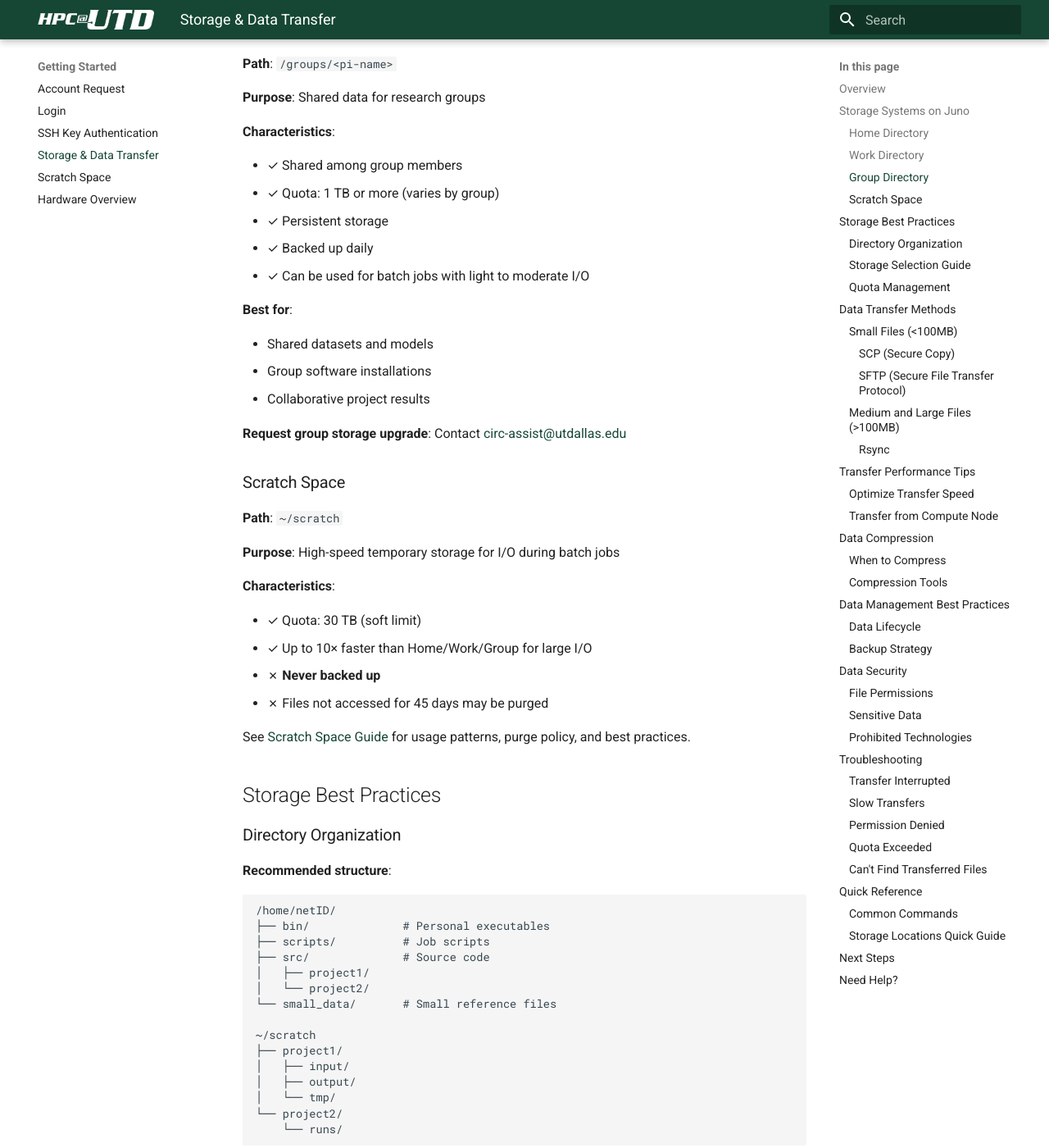
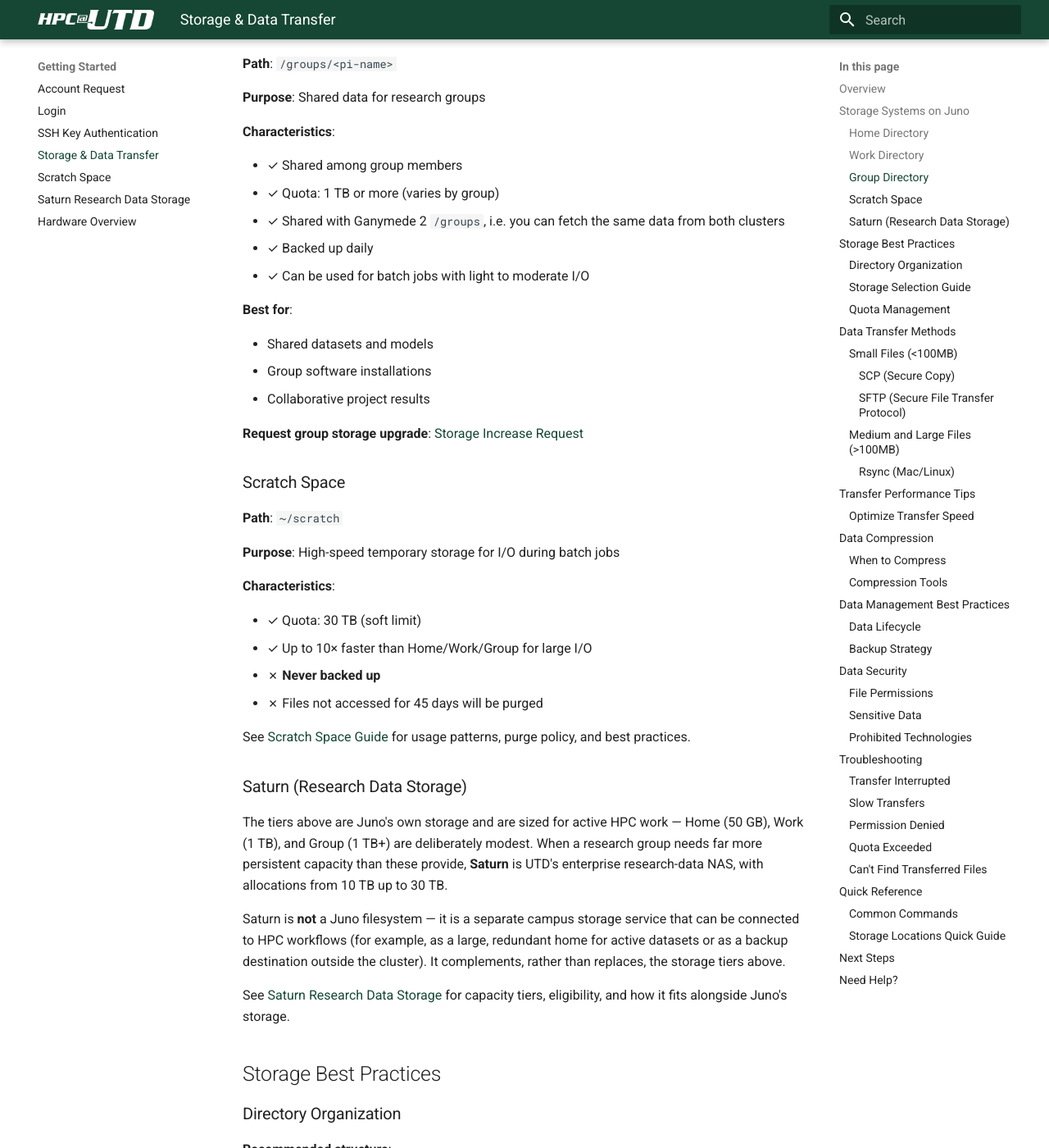
Before and after one commit to utdal/Juno-user-guide, an MkDocs documentation site: the page built from docs/getting-started/storage.md, in a window 1280 px wide and 1400 px high, scrolled down 2512 px. Shown: the whole window at 82% size. Built offline with MkDocs 1.6.1 and Material for MkDocs 9.7.7, drawn with Linux system fonts in a browser that asks for light colours; some of the changed text lies outside the part shown.

Commit message:
Minor fix

````diff
--- a/docs/getting-started/storage.md
+++ b/docs/getting-started/storage.md
@@ -6,7 +6,7 @@
 
 ## Storage Systems on Juno
 
-![Storage tiers — Io (Home, Work, Group) is persistent and backed up daily; Scratch is up to 10× faster for large I/O but is temporary and never backed up.](../images/storage-hierarchy.png)
+![Storage tiers — Io (Home, Work, Group) is persistent with active user login, and backed up daily; Scratch is up to 10× faster for large I/O but is temporary and never backed up.](../images/storage-hierarchy.png)
 
 Juno has two storage tiers:
 
@@ -92,7 +92,7 @@
 
 - ✓ Shared among group members
 - ✓ Quota: 1 TB or more (varies by group)
-- ✓ Persistent storage
+- ✓ Shared with Ganymede 2 `/groups`, i.e. you can fetch the same data from both clusters
 - ✓ Backed up daily
 - ✓ Can be used for batch jobs with light to moderate I/O
 
@@ -102,7 +102,7 @@
 - Group software installations
 - Collaborative project results
 
-**Request group storage upgrade**: Contact [circ-assist@utdallas.edu](mailto:circ-assist@utdallas.edu)
+**Request group storage upgrade**: [Storage Increase Request](https://atlas.utdallas.edu/TDClient/30/Portal/Requests/ServiceOffering/1212/Increase-Storage-Allocation/Request)
 
 ### Scratch Space
 
@@ -115,9 +115,17 @@
 - ✓ Quota: 30 TB (soft limit)
 - ✓ Up to 10× faster than Home/Work/Group for large I/O
 - ✗ **Never backed up**
-- ✗ Files not accessed for 45 days may be purged
+- ✗ Files not accessed for 45 days will be purged
 
 See [Scratch Space Guide](scratch-space.md) for usage patterns, purge policy, and best practices.
+
+### Saturn (Research Data Storage)
+
+The tiers above are Juno's own storage and are sized for active HPC work — Home (50 GB), Work (1 TB), and Group (1 TB+) are deliberately modest. When a research group needs far more persistent capacity than these provide, **Saturn** is UTD's enterprise research-data NAS, with allocations from 10 TB up to 30 TB.
+
+Saturn is **not** a Juno filesystem — it is a separate campus storage service that can be connected to HPC workflows (for example, as a large, redundant home for active datasets or as a backup destination outside the cluster). It complements, rather than replaces, the storage tiers above.
+
+See [Saturn Research Data Storage](saturn.md) for capacity tiers, eligibility, and how it fits alongside Juno's storage.
 
 
 ## Storage Best Practices
@@ -180,6 +188,7 @@
 3. Move data to scratch
 4. Archive to external storage
 5. Request quota increase (if justified)
+6. Consider requesting a [Saturn allocation](saturn.md) for large, persistent research data
 
 **Request quota increase**:
 
@@ -235,9 +244,13 @@
 - **WinSCP**: Windows only, free
 - **Cyberduck**: Mac/Windows, free
 
+!!! tip "Resuming interrupted transfers in FileZilla"
+
+    Like `rsync -P` (`--partial`), FileZilla can resume transfers after a dropped connection. Interrupted files move to the **Failed transfers** tab, and FileZilla reconnects and resumes from where it left off (downloads, and uploads where the server supports it — Juno's SFTP does). You can tune automatic retries and reconnect behavior under **Settings → Transfers** and **Settings → Connection**.
+
 ### Medium and Large Files (>100MB)
 
-#### Rsync
+#### Rsync (Mac/Linux)
 
 **Advantages**:
 
@@ -314,26 +327,6 @@
 tar xzf data.tar.gz
 ```
 
-### Transfer from Compute Node
-
-For very large transfers that may take hours:
-
-**Submit as a job**:
-```bash
-#!/bin/bash
-#SBATCH -J data_transfer
-#SBATCH -o transfer_%j.log
-#SBATCH -p normal
-#SBATCH -N 1
-#SBATCH -c 1
-#SBATCH --mem=4GB
-#SBATCH -t 12:00:00
-
-# Transfer data
-rsync -avzP ~/scratch/large_output/ \
-  username@remote-server.edu:/data/destination/
-```
-
 ## Data Compression
 
 ### When to Compress
@@ -365,7 +357,7 @@
 
 ### Data Lifecycle
 
-A typical workflow stages data into scratch, computes there, then saves results to backed-up storage. See [Scratch Space](scratch-space.md#recommended-workflow) for the full lifecycle and cleanup commands.
+**You should only store active computation data**. A typical workflow stages data into scratch, computes there, then saves results to backed-up storage. See [Scratch Space](scratch-space.md#recommended-workflow) for the full lifecycle and cleanup commands.
 
 ### Backup Strategy
 
@@ -374,9 +366,9 @@
 **Backup destinations**:
 
 - Personal computer
-- External hard drive
-- UT Dallas cloud storage (Box)
-- Research data repositories
+- UT Dallas cloud storage (Box, OneDrive)
+- [Saturn research data storage](saturn.md) (enterprise NAS for active research data and backups)
+- Departmental storage servers
 - Cloud services (Google Drive, Dropbox, etc.)
 
 ## Data Security
--- a/mkdocs.yml
+++ b/mkdocs.yml
@@ -40,6 +40,7 @@
     - SSH Key Authentication: getting-started/ssh-keys.md
     - Storage & Data Transfer: getting-started/storage.md
     - Scratch Space: getting-started/scratch-space.md
+    - Saturn Research Data Storage: getting-started/saturn.md
     - Hardware Overview: getting-started/hardware.md
   - Working on Juno:
     - Linux Commands: working-on-juno/linux-commands.md
````
Also changed, not shown: other parts of docs/getting-started/storage.md (+0 -1 lines), docs/getting-started/account-request.md (+9 -7 lines), docs/getting-started/login.md (+8 -9 lines), docs/getting-started/saturn.md (added, +69 -0 lines), docs/getting-started/scratch-space.md (+12 -2 lines).
